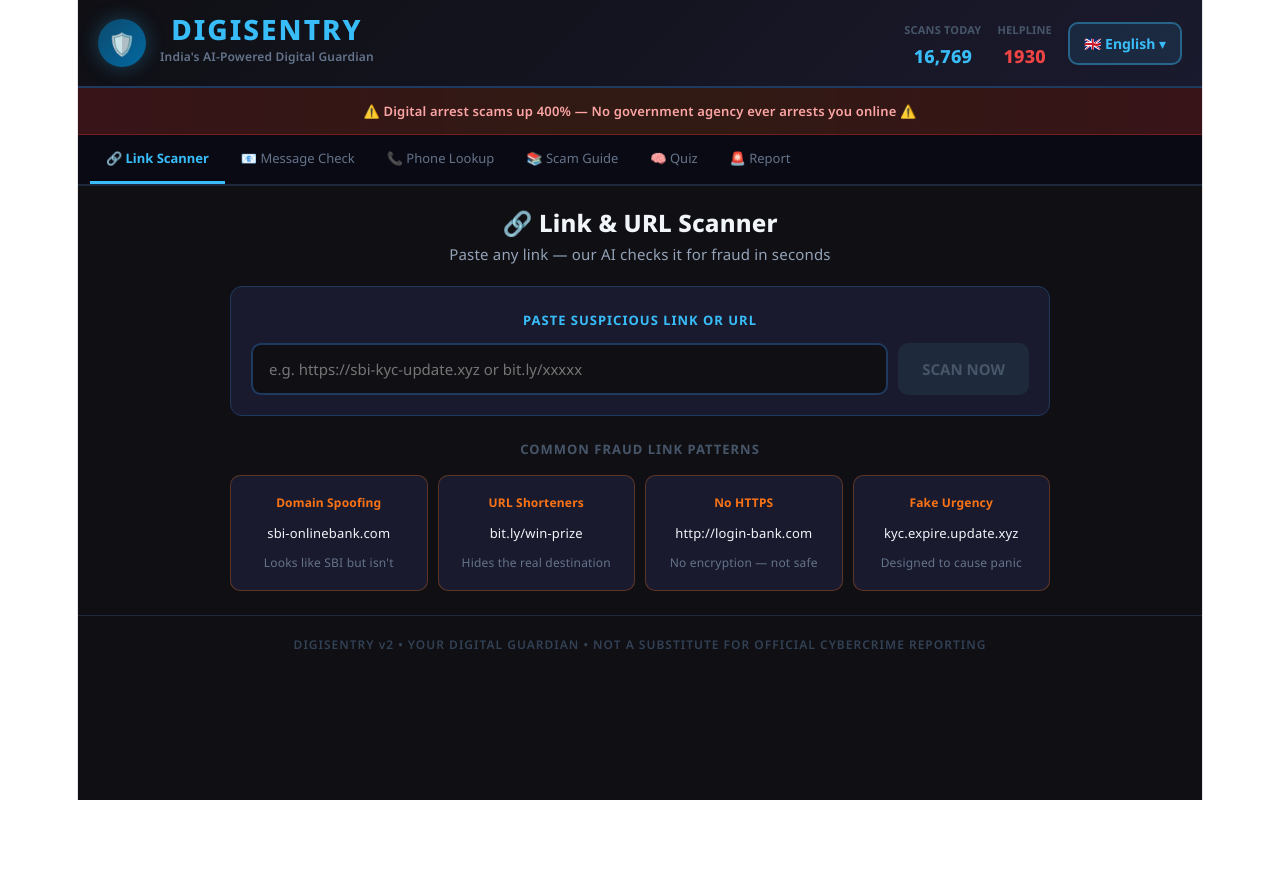
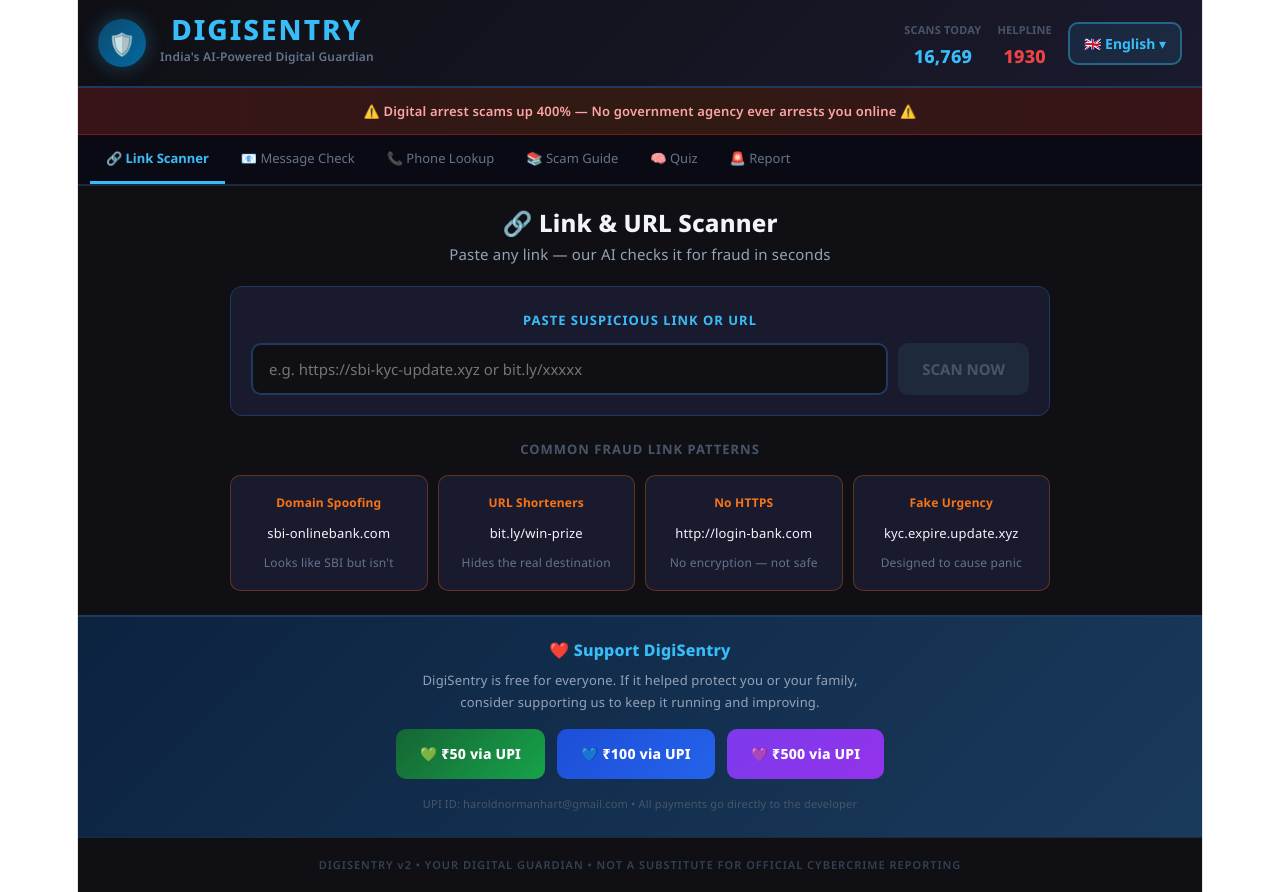
Before and after one commit to HaroldHart/fraudshield, a React (Vite) app: page / in a window 1280 px wide. Before the commit the page ends 800 px from the top, so only its background shows below. Built offline with nearby package versions, Linux system fonts and the light colour scheme.

Commit message:
add UPI donation button

```diff
--- a/src/App.jsx
+++ b/src/App.jsx
@@ -756,7 +756,30 @@
         )}
       </main>
 
-      <footer style={{borderTop:"1px solid #1e293b",padding:"16px 20px",textAlign:"center",fontSize:12,color:"#334155",fontWeight:600,letterSpacing:1}}>
+      {/* Support / Donation Banner */}
+      <div style={{background:"linear-gradient(135deg,#0c2340,#1a3a5c)",borderTop:"2px solid #1e3a5f",padding:"20px 20px",textAlign:"center"}}>
+        <div style={{fontSize:16,fontWeight:800,color:"#38bdf8",marginBottom:6}}>❤️ Support DigiSentry</div>
+        <div style={{fontSize:13,color:"#94a3b8",marginBottom:16,lineHeight:1.7}}>
+          DigiSentry is free for everyone. If it helped protect you or your family,<br/>
+          consider supporting us to keep it running and improving.
+        </div>
+        <div style={{display:"flex",justifyContent:"center",gap:12,flexWrap:"wrap"}}>
+          <a href="upi://pay?pa=haroldnormanhart@gmail.com&pn=DigiSentry&am=50&cu=INR&tn=Supporting DigiSentry App" style={{padding:"12px 24px",background:"linear-gradient(135deg,#166534,#16a34a)",borderRadius:10,color:"#fff",fontWeight:800,fontSize:14,textDecoration:"none",display:"inline-block"}}>
+            💚 ₹50 via UPI
+          </a>
+          <a href="upi://pay?pa=haroldnormanhart@gmail.com&pn=DigiSentry&am=100&cu=INR&tn=Supporting DigiSentry App" style={{padding:"12px 24px",background:"linear-gradient(135deg,#1d4ed8,#2563eb)",borderRadius:10,color:"#fff",fontWeight:800,fontSize:14,textDecoration:"none",display:"inline-block"}}>
+            💙 ₹100 via UPI
+          </a>
+          <a href="upi://pay?pa=haroldnormanhart@gmail.com&pn=DigiSentry&am=500&cu=INR&tn=Supporting DigiSentry App" style={{padding:"12px 24px",background:"linear-gradient(135deg,#7c3aed,#9333ea)",borderRadius:10,color:"#fff",fontWeight:800,fontSize:14,textDecoration:"none",display:"inline-block"}}>
+            💜 ₹500 via UPI
+          </a>
+        </div>
+        <div style={{fontSize:11,color:"#475569",marginTop:12}}>
+          UPI ID: haroldnormanhart@gmail.com • All payments go directly to the developer
+        </div>
+      </div>
+
+      <footer style={{borderTop:"1px solid #1e293b",padding:"14px 20px",textAlign:"center",fontSize:11,color:"#334155",fontWeight:600,letterSpacing:1}}>
         DIGISENTRY v2 • YOUR DIGITAL GUARDIAN • NOT A SUBSTITUTE FOR OFFICIAL CYBERCRIME REPORTING
       </footer>
     </div>
```
